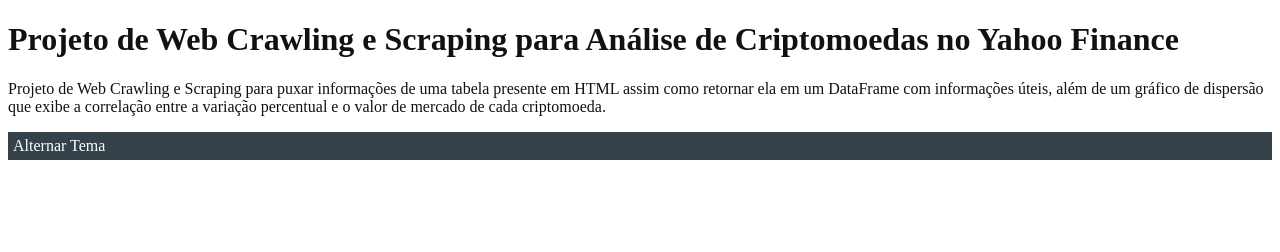
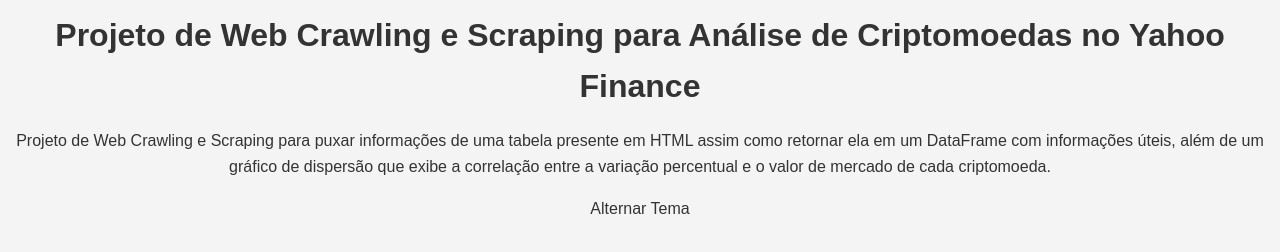
Before and after one commit to vhmartinsp/da-my-projects, a plain HTML site: page index.html in a window 1280 px wide. Drawn offline with Linux system fonts and the light colour scheme.

Commit message:
index.html

```diff
--- a/index.html
+++ b/index.html
@@ -5,29 +5,48 @@
     <meta name="viewport" content="width=device-width, initial-scale=1.0">
     <title>Seu Projeto no GitHub</title>
     <style>
-        /* Resto do seu CSS existente */
+        /* Estilos para o tema claro */
+        .theme-light {
+            background-color: #f4f4f4;
+            color: #333;
+        }
 
-        /* Adicione o tema abaixo */
+        /* Estilos para o tema escuro */
         .theme-dark {
             background-color: #111;
             color: #fff;
         }
 
-        .theme-light {
-            background-color: #fff;
-            color: #111;
+        /* Resto do seu CSS existente */
+
+        body {
+            font-family: Arial, sans-serif;
+            margin: 0;
+            padding: 0;
+            line-height: 1.6;
         }
-
-        /* Estilos para alternar entre os temas */
-        .theme-toggle {
-            cursor: pointer;
-            padding: 5px;
-            background-color: #35424a;
-            color: #fff;
+        .container {
+            max-width: 1000px;
+            margin: auto;
+            padding: 20px;
+        }
+        header {
+            padding: 10px 0;
+            text-align: center;
+        }
+        header h1 {
+            margin: 0;
+        }
+        .main-content {
+            padding: 20px;
+        }
+        footer {
+            text-align: center;
+            padding: 10px 0;
         }
     </style>
 </head>
-<body class="theme-light">
+<body class="theme-light"> <!-- Defina um tema padrão, por exemplo, tema claro -->
     <header>
       <h1>Projeto de Web Crawling e Scraping para Análise de Criptomoedas no Yahoo Finance</h1>
       <p>Projeto de Web Crawling e Scraping para puxar informações de uma tabela presente em HTML assim como retornar ela em um DataFrame com informações úteis, além de um gráfico de dispersão que exibe a correlação entre a variação percentual e o valor de mercado de cada criptomoeda.</p>
```
